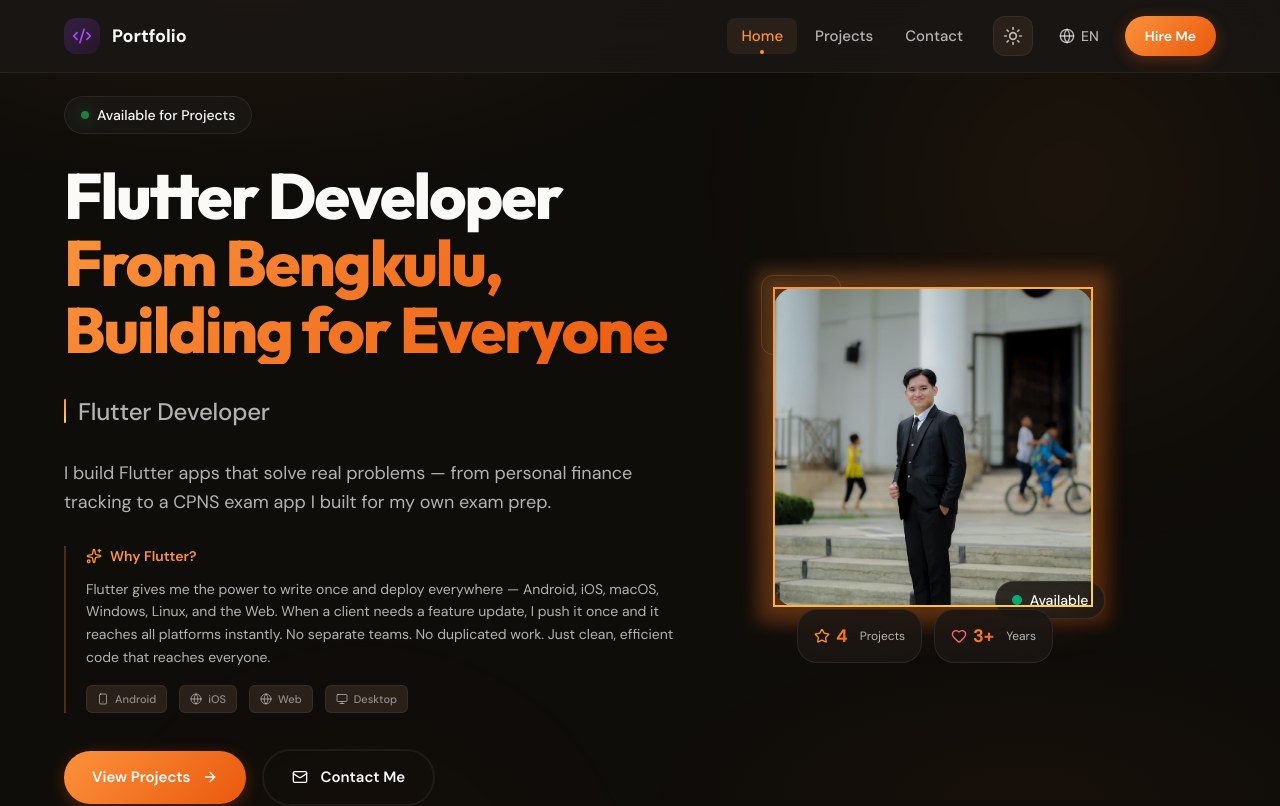
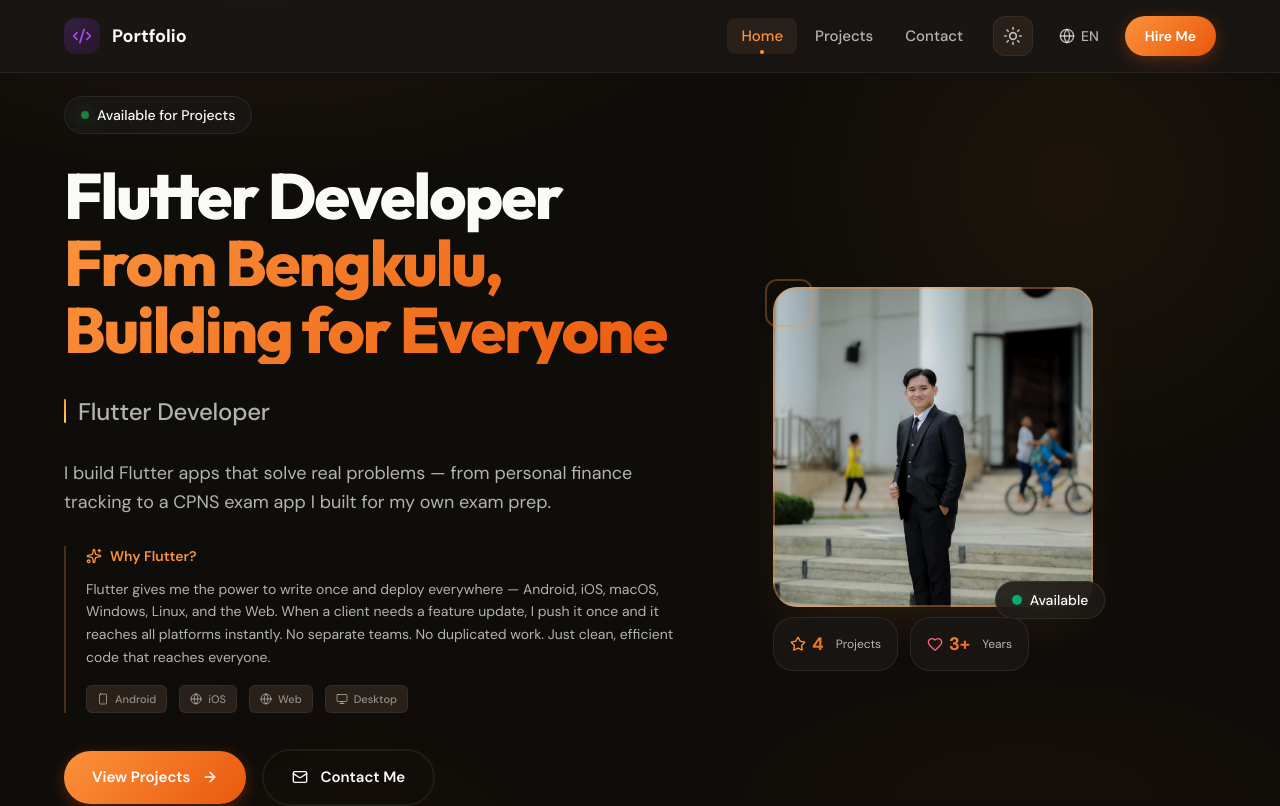
Before and after one commit to imamabdurrahmann/portfolio, a Next.js app: page / in a window 1280 px wide. Shown: the top 806 px of the page. Built offline with nearby package versions, Linux system fonts and the light colour scheme.

Commit message:
fix: tighter hero profile frame, overlapping accent, available badge visibility

```diff
--- a/src/app/globals.css
+++ b/src/app/globals.css
@@ -943,34 +943,13 @@ h1, h2, h3, h4, h5, h6 {
    PROFILE IMAGE - Personal touch
    ======================================== */
 
+/* ========================================
+   PROFILE IMAGE - Tight, personal frame
+   ======================================== */
+
 .profile-image-wrapper {
   position: relative;
   display: inline-block;
-}
-
-.profile-image-wrapper::before {
-  content: '';
-  position: absolute;
-  inset: 0;
-  border-radius: inherit;
-  background: linear-gradient(135deg, var(--gradient-start), var(--gradient-end));
-  opacity: 0.3;
-  z-index: -1;
-  filter: blur(8px);
-  transform: scale(1.1);
-}
-
-.profile-image-wrapper::after {
-  content: '';
-  position: absolute;
-  inset: 0;
-  border-radius: inherit;
-  border: 2px solid transparent;
-  background: linear-gradient(135deg, var(--primary), var(--accent-secondary)) border-box;
-  -webkit-mask: linear-gradient(#fff 0 0) padding-box, linear-gradient(#fff 0 0);
-  mask: linear-gradient(#fff 0 0) padding-box, linear-gradient(#fff 0 0);
-  -webkit-mask-composite: destination-out;
-  mask-composite: exclude;
 }
 
 /* ========================================
--- a/src/components/Banner.tsx
+++ b/src/components/Banner.tsx
@@ -140,14 +140,16 @@ export function Banner() {
             className="lg:col-span-5 relative"
             variants={itemVariants}
           >
-            {/* Offset decorative elements */}
-            <div className="relative inline-block">
-              <div className="absolute -top-3 -left-3 w-20 h-20 border border-primary/20 rounded-xl" />
-              <div className="absolute -bottom-2 right-10 w-14 h-14 bg-gradient-to-br from-accent-secondary/15 to-transparent rounded-xl" />
+            {/* Main profile with personal styling - tight wrapper */}
+            <div className="relative inline-block overflow-visible">
+              {/* Top-left decorative accent - overlaps corner */}
+              <div className="absolute -top-2 -left-2 w-12 h-12 border-2 border-primary/30 rounded-xl z-10" />
 
-              {/* Main profile with personal styling */}
-              <div className="relative profile-image-wrapper">
-                <div className="w-72 h-72 md:w-80 md:h-80 rounded-3xl overflow-hidden shadow-2xl shadow-primary/10">
+              {/* Profile image with tight orange border frame */}
+              <div className="profile-image-wrapper overflow-visible">
+                <div className="w-72 h-72 md:w-80 md:h-80 rounded-3xl overflow-hidden shadow-2xl shadow-primary/10 relative">
+                  {/* Orange border frame - tight fit */}
+                  <div className="absolute inset-0 rounded-3xl border-2 border-primary/40 pointer-events-none" />
                   <img
                     src="/profile.jpg"
                     alt="Muhammad Imam Abdurrahman"
@@ -155,8 +157,8 @@ export function Banner() {
                   />
                 </div>
 
-                {/* Status badge */}
-                <div className="absolute -bottom-3 -right-3 flex items-center gap-2 px-4 py-2 rounded-full glass">
+                {/* Status badge - fully visible */}
+                <div className="absolute -bottom-3 -right-3 flex items-center gap-2 px-4 py-2 rounded-full glass overflow-visible">
                   <span className="w-2.5 h-2.5 bg-emerald-500 rounded-full animate-pulse" />
                   <span className="text-sm font-medium">Available</span>
                 </div>
@@ -165,7 +167,7 @@ export function Banner() {
 
             {/* Stats - asymmetric placement */}
             <motion.div
-              className="absolute -bottom-12 -left-2 lg:left-6 flex items-center gap-3 mt-8"
+              className="absolute -bottom-14 left-0 flex items-center gap-3 mt-8"
               initial={{ opacity: 0, x: -20 }}
               animate={{ opacity: 1, x: 0 }}
               transition={{ delay: 0.6, duration: 0.5 }}
```
